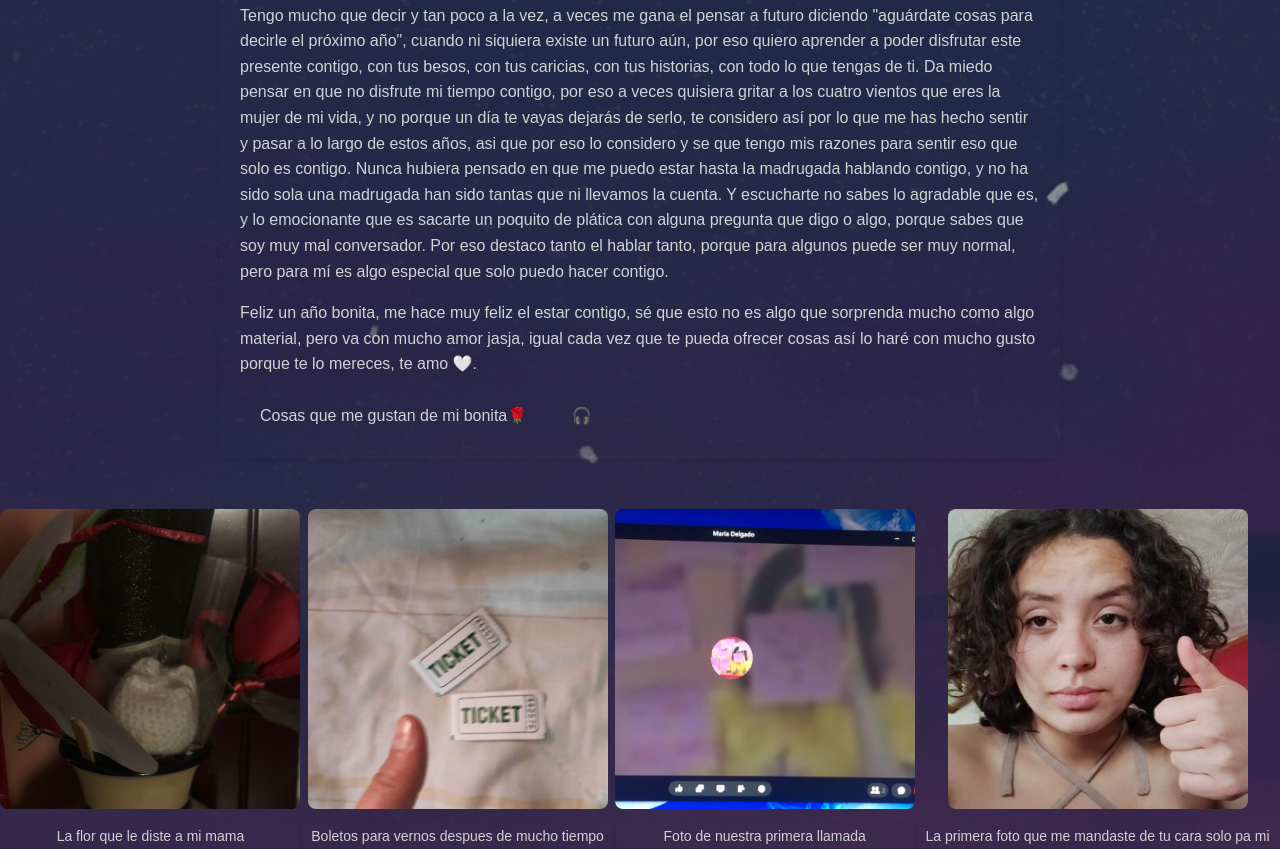
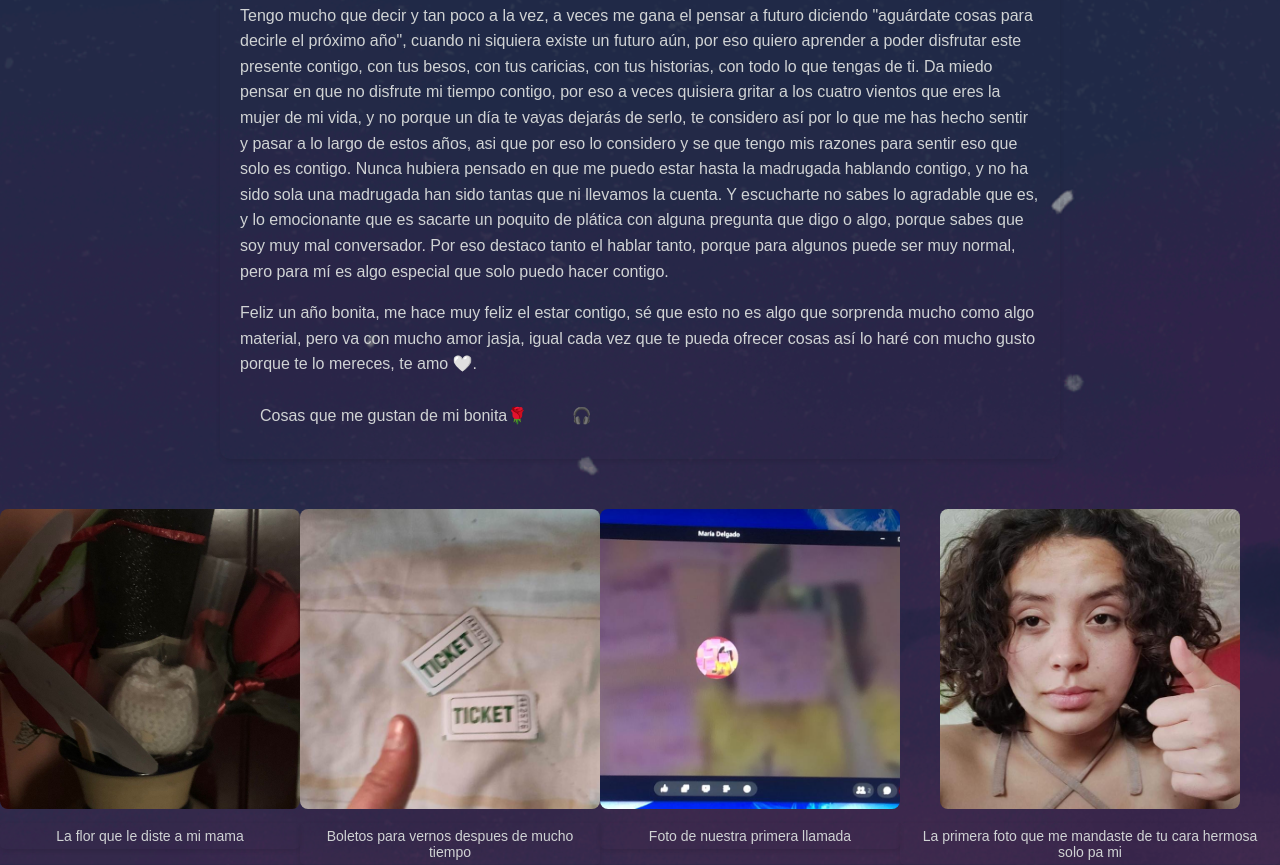
Before and after one commit to IvanCMV/tamo, a plain HTML site: page index.html in a window 1280 px wide. Shown: the part 544-1409 px from the top of the page. Drawn offline with Linux system fonts and the light colour scheme.

Commit message:
Update index.html

```diff
--- a/index.html
+++ b/index.html
@@ -50,7 +50,7 @@
 
         <div class="imagen">
             <img src="5.jpeg" alt="Descripción de la imagen 2">
-            <p class="descripcion">La primera foto que me mandaste de tu cara solo pa mi</p>
+            <p class="descripcion">La primera foto que me mandaste de tu cara hermosa solo pa mi</p>
         </div>
 </body>
 </html>
```
